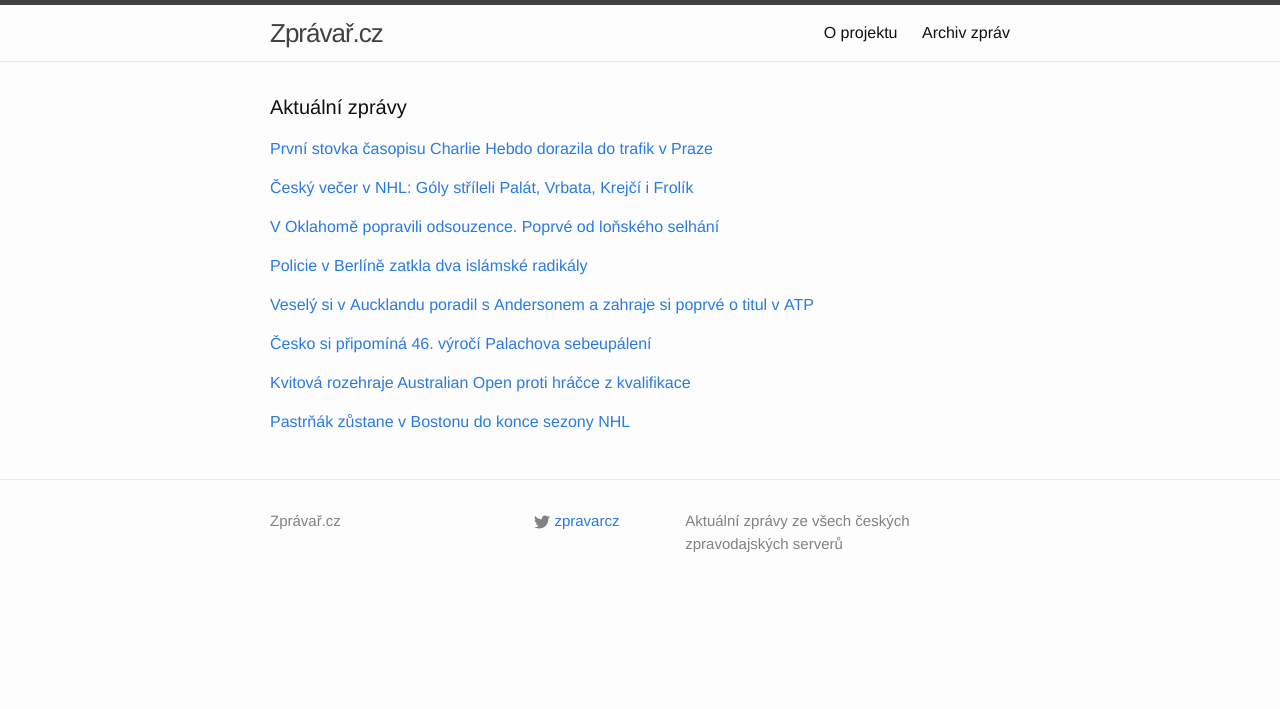
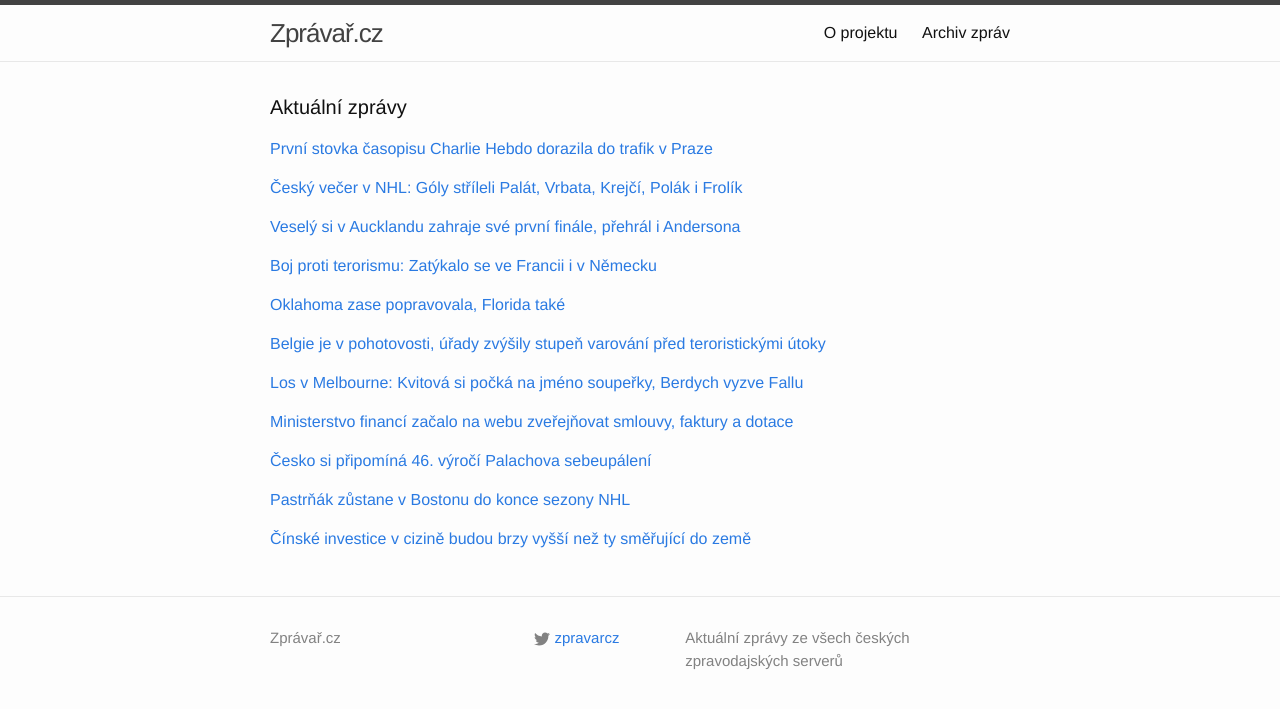
Before and after one commit to adliska/zpravar, a Jekyll site: the page built from index.html, in a window 1280 px wide. Shown: the top 709 px of the page. Built offline with Jekyll 4.4.1, drawn with Linux system fonts in a browser that asks for light colours.

Commit message:
zpravar news update

```diff
--- a/index.html
+++ b/index.html
@@ -19,9 +19,10 @@
 <li><a href=http://www.ceskenoviny.cz/zpravy/zpravy/casopis-charlie-hebdo-lze-koupit-i-v-cesku-dorazila-prvni-stovka/1169563>Časopis Charlie Hebdo lze koupit i v Česku, dorazila první stovka - www.ceskenoviny.cz</a></li>
 <li><a href=http://www.lidovky.cz/casopis-charlie-hebdo-bude-v-cesku-za-140-korun-vyjde-zrejme-pristi-tyden-13e-/media.aspx?c=A150115_155924_ln-media_rof>Časopis Charlie Hebdo bude v Česku za 140 korun. Vyjde zřejmě příští týden  - www.lidovky.cz</a></li>
 </ul>
-</div><p><a href="javascript:;" onclick="toggle_visibility('zpravy1')">Český večer v NHL: Góly stříleli Palát, Vrbata, Krejčí i Frolík</a></p>
+</div><p><a href="javascript:;" onclick="toggle_visibility('zpravy1')">Český večer v NHL: Góly stříleli Palát, Vrbata, Krejčí, Polák i Frolík</a></p>
 <div id="zpravy1" style="display:none">
 <ul>
+<li><a href=http://www.tyden.cz/rubriky/sport/hokej/nhl/cesky-vecer-v-nhl-goly-strileli-palat-vrbata-krejci-polak-i-frolik_330296.html>Český večer v NHL: Góly stříleli Palát, Vrbata, Krejčí, Polák i Frolík - www.tyden.cz</a></li>
 <li><a href=http://www.tyden.cz/rubriky/sport/hokej/nhl/cesky-vecer-v-nhl-goly-strileli-palat-vrbata-krejci-i-frolik_330296.html>Český večer v NHL: Góly stříleli Palát, Vrbata, Krejčí i Frolík - www.tyden.cz</a></li>
 <li><a href=http://www.rozhlas.cz/_zprava/ondrejove-palat-a-pavelec-zarili-v-nhl-trefilo-se-5-cechu--1444262>Ondřejové Palát a Pavelec zářili v NHL, trefilo se 5 Čechů - www.rozhlas.cz</a></li>
 <li><a href=http://hokej.idnes.cz/palat-se-blyskl-dvema-goly-dcp-/nhl.aspx?c=A150116_072900_nhl_Mkr>Palát se blýskl dvěma góly, brankáři Mrázek s Pavelcem vychytali výhry - hokej.idnes.cz</a></li>
@@ -29,46 +30,75 @@
 <li><a href=http://www.denik.cz/hokej/palat-dal-dva-goly-k-vyhram-prispeli-i-vrbata-krejci-a-frolik-20150116.html>Palát dal dva góly, k výhrám přispěli i Vrbata, Krejčí a Frolík - www.denik.cz</a></li>
 <li><a href=http://www.sportovninoviny.cz/zpravy/palat-dal-dva-goly-k-vyhram-prispeli-i-vrbata-krejci-a-frolik/1169556>Palát dal dva góly, k výhrám přispěli i Vrbata, Krejčí a Frolík - www.sportovninoviny.cz</a></li>
 </ul>
-</div><p><a href="javascript:;" onclick="toggle_visibility('zpravy2')">V Oklahomě popravili odsouzence. Poprvé od loňského selhání</a></p>
+</div><p><a href="javascript:;" onclick="toggle_visibility('zpravy2')">Veselý si v Aucklandu zahraje své první finále, přehrál i Andersona</a></p>
 <div id="zpravy2" style="display:none">
 <ul>
+<li><a href=http://sport.idnes.cz/tenis-turnaje-hobart-auckland-jiri-vesely-fii-/tenis.aspx?c=A150116_090757_tenis_ten>Veselý si v Aucklandu zahraje své první finále, přehrál i Andersona - sport.idnes.cz</a></li>
+<li><a href=http://www.rozhlas.cz/_zprava/jiri-vesely-porazil-andersona-v-aucklandu-si-zahraje-o-prvni-titul--1444303>Jiří Veselý porazil Andersona, v Aucklandu si zahraje o první titul - www.rozhlas.cz</a></li>
+<li><a href=http://www.denik.cz/tenis/vesely-si-v-aucklandu-poradil-s-andersonem-a-zahraje-si-poprve-o-titul-v-atp-201.html>Veselý si v Aucklandu poradil s Andersonem a zahraje si poprvé o titul v ATP - www.denik.cz</a></li>
+<li><a href=http://sport.aktualne.cz/dalsi-finale-vesely-si-zahraje-poprve-na-atp-o-titul/r~04bc279c9d5711e4ab15002590604f2e/>Další finále! Veselý si zahraje poprvé na ATP o titul - sport.aktualne.cz</a></li>
+<li><a href=http://www.sportovninoviny.cz/zpravy/tenista-vesely-si-v-aucklandu-zahraje-poprve-na-atp-o-titul/1169606>Tenista Veselý si v Aucklandu zahraje poprvé na ATP o titul - www.sportovninoviny.cz</a></li>
+</ul>
+</div><p><a href="javascript:;" onclick="toggle_visibility('zpravy3')">Boj proti terorismu: Zatýkalo se ve Francii i v Německu</a></p>
+<div id="zpravy3" style="display:none">
+<ul>
+<li><a href=http://www.ceskatelevize.cz/ct24/svet/298380-boj-proti-terorismu-zatykalo-se-ve-francii-i-v-nemecku/>Boj proti terorismu: Zatýkalo se ve Francii i v Německu - www.ceskatelevize.cz</a></li>
+<li><a href=http://www.novinky.cz/zahranicni/evropa/358938-podezrele-z-terorismu-zatykali-v-belgii-francii-i-nemecku.html>Podezřelé z terorismu zatýkali v Belgii, Francii i Německu - www.novinky.cz</a></li>
+<li><a href=http://www.lidovky.cz/policie-v-berline-zatkla-dva-islamske-radikaly-fqi-/zpravy-svet.aspx?c=A150116_092207_ln_zahranici_rof>Policie v Berlíně zatkla dva islámské radikály  - www.lidovky.cz</a></li>
+<li><a href=http://zahranicni.ihned.cz/evropa-slovensko/c1-63391760-berlinska-policie-zatkla-dva-muslimy-verbovali-muze-do-svate-valky>Berlínská policie zatkla dva muslimy, verbovali muže do "svaté války" - zahranicni.ihned.cz</a></li>
+<li><a href=http://www.ceskenoviny.cz/zpravy/zpravy/policie-v-berline-zatkla-dva-muze-udajne-podporovali-is/1169597>Policie v Berlíně zatkla dva muže, údajně podporovali IS - www.ceskenoviny.cz</a></li>
+</ul>
+</div><p><a href="javascript:;" onclick="toggle_visibility('zpravy4')">Oklahoma zase popravovala, Florida také </a></p>
+<div id="zpravy4" style="display:none">
+<ul>
+<li><a href=http://www.novinky.cz/zahranicni/amerika/358925-oklahoma-zase-popravovala-florida-take.html>Oklahoma zase popravovala, Florida také  - www.novinky.cz</a></li>
 <li><a href=http://zpravy.aktualne.cz/zahranici/oklahoma-po-jarnim-selhani-znovu-popravila-odsouzence/r~604ca4709d4711e4bdad0025900fea04/>V Oklahomě popravili odsouzence. Poprvé od loňského selhání - zpravy.aktualne.cz</a></li>
 <li><a href=http://zpravy.idnes.cz/poprava-vraha-11mesicni-holcicky-dn9-/zahranicni.aspx?c=A150116_065349_zahranicni_skr>V Oklahomě provedli první popravu od loňského dubna, kdy se nepovedla - zpravy.idnes.cz</a></li>
 <li><a href=http://www.novinky.cz/zahranicni/amerika/358925-oklahoma-zase-popravovala-florida-taky.html>Oklahoma zase popravovala, Florida taky  - www.novinky.cz</a></li>
 </ul>
-</div><p><a href="javascript:;" onclick="toggle_visibility('zpravy3')">Policie v Berlíně zatkla dva islámské radikály </a></p>
-<div id="zpravy3" style="display:none">
+</div><p><a href="javascript:;" onclick="toggle_visibility('zpravy5')">Belgie je v pohotovosti, úřady zvýšily stupeň varování před teroristickými útoky</a></p>
+<div id="zpravy5" style="display:none">
 <ul>
-<li><a href=http://www.lidovky.cz/policie-v-berline-zatkla-dva-islamske-radikaly-fqi-/zpravy-svet.aspx?c=A150116_092207_ln_zahranici_rof>Policie v Berlíně zatkla dva islámské radikály  - www.lidovky.cz</a></li>
-<li><a href=http://zahranicni.ihned.cz/evropa-slovensko/c1-63391760-berlinska-policie-zatkla-dva-muslimy-verbovali-muze-do-svate-valky>Berlínská policie zatkla dva muslimy, verbovali muže do "svaté války" - zahranicni.ihned.cz</a></li>
-<li><a href=http://www.ceskenoviny.cz/zpravy/zpravy/policie-v-berline-zatkla-dva-muze-udajne-podporovali-is/1169597>Policie v Berlíně zatkla dva muže, údajně podporovali IS - www.ceskenoviny.cz</a></li>
+<li><a href=http://www.rozhlas.cz/_zprava/belgie-je-v-pohotovosti-urady-zvysily-stupen-varovani-pred-teroristickymi-utoky--1444258>Belgie je v pohotovosti, úřady zvýšily stupeň varování před teroristickými útoky - www.rozhlas.cz</a></li>
+<li><a href=http://www.rozhlas.cz/_zprava/belgie-je-pohotovosti-urady-zvysily-stupen-varovani-pred-teroristickymi-utoky--1444258>Belgie je pohotovosti, úřady zvýšily stupeň varování před teroristickými útoky - www.rozhlas.cz</a></li>
+<li><a href=http://www.rozhlas.cz/_zprava/belgicka-policie-pry-na-posledni-chvili-zabranila-teroristickemu-utoku-pri-akci-zabila-2-lidi--1444238>Belgická policie prý na poslední chvíli zabránila teroristickému útoku. Při akci zabila 2 lidi - www.rozhlas.cz</a></li>
+<li><a href=http://www.rozhlas.cz/_zprava/belgicka-policie-pry-jen-tesne-zabranila-teroristickym-utokum-pri-akci-zabila-2-lidi--1444238>Belgická policie prý jen těsně zabránila teroristickým útokům. Při akci zabila 2 lidi - www.rozhlas.cz</a></li>
 </ul>
-</div><p><a href="javascript:;" onclick="toggle_visibility('zpravy4')">Veselý si v Aucklandu poradil s Andersonem a zahraje si poprvé o titul v ATP</a></p>
-<div id="zpravy4" style="display:none">
+</div><p><a href="javascript:;" onclick="toggle_visibility('zpravy6')">Los v Melbourne: Kvitová si počká na jméno soupeřky, Berdych vyzve Fallu</a></p>
+<div id="zpravy6" style="display:none">
 <ul>
-<li><a href=http://www.denik.cz/tenis/vesely-si-v-aucklandu-poradil-s-andersonem-a-zahraje-si-poprve-o-titul-v-atp-201.html>Veselý si v Aucklandu poradil s Andersonem a zahraje si poprvé o titul v ATP - www.denik.cz</a></li>
-<li><a href=http://sport.aktualne.cz/dalsi-finale-vesely-si-zahraje-poprve-na-atp-o-titul/r~04bc279c9d5711e4ab15002590604f2e/>Další finále! Veselý si zahraje poprvé na ATP o titul - sport.aktualne.cz</a></li>
-<li><a href=http://www.sportovninoviny.cz/zpravy/tenista-vesely-si-v-aucklandu-zahraje-poprve-na-atp-o-titul/1169606>Tenista Veselý si v Aucklandu zahraje poprvé na ATP o titul - www.sportovninoviny.cz</a></li>
+<li><a href=http://www.denik.cz/tenis/los-v-melbourne-kvitova-si-pocka-na-jmeno-souperky-berdych-vyzve-fallu-20150116.html>Los v Melbourne: Kvitová si počká na jméno soupeřky, Berdych vyzve Fallu - www.denik.cz</a></li>
+<li><a href=http://www.sportovninoviny.cz/zpravy/kvitova-rozehraje-australian-open-proti-hracce-z-kvalifikace/1169560>Kvitová rozehraje Australian Open proti hráčce z kvalifikace - www.sportovninoviny.cz</a></li>
+<li><a href=http://sport.idnes.cz/los-australian-open-2015-tenis-dgj-/tenis.aspx?c=A150116_011713_tenis_tny>Kvitová vyzve v 1. kole v Melbourne kvalifikantku, Berdycha čeká Falla - sport.idnes.cz</a></li>
+<li><a href=http://sport.aktualne.cz/los-australian-open/r~12000f3c9d0b11e4b98c002590604f2e/>Los Australian Open: Berdych proti Kolumbijci, Kvitová čeká - sport.aktualne.cz</a></li>
 </ul>
-</div><p><a href="javascript:;" onclick="toggle_visibility('zpravy5')">Česko si připomíná 46. výročí Palachova sebeupálení</a></p>
-<div id="zpravy5" style="display:none">
+</div><p><a href="javascript:;" onclick="toggle_visibility('zpravy7')">Ministerstvo financí začalo na webu zveřejňovat smlouvy, faktury a dotace</a></p>
+<div id="zpravy7" style="display:none">
+<ul>
+<li><a href=http://www.novinky.cz/domaci/358942-ministerstvo-financi-zacalo-na-webu-zverejnovat-smlouvy-faktury-a-dotace.html>Ministerstvo financí začalo na webu zveřejňovat smlouvy, faktury a dotace - www.novinky.cz</a></li>
+<li><a href=http://domaci.ihned.cz/c1-63391970-ministerstvo-financi-se-otevira-jako-prvni-dalo-vsechny-faktury-na-web-i-ucet-za-pecivo>Ministerstvo financí se otevírá. Jako první dalo všechny faktury na web. I účet za pečivo - domaci.ihned.cz</a></li>
+<li><a href=http://domaci.ihned.cz/c1-63391970-ministerstvo-financi-se-otevira-jako-prvni-dalo-vsechny-faktury-na-web>Ministerstvo financí se otevírá. Jako první dalo všechny faktury na web - domaci.ihned.cz</a></li>
+<li><a href=http://www.denik.cz/z_domova/mf-otevrelo-novy-portal-zverejnuje-smlouvy-a-faktury-20150116.html>Ministerstvo financí spustilo nový portál, zveřejňuje smlouvy a faktury - www.denik.cz</a></li>
+</ul>
+</div><p><a href="javascript:;" onclick="toggle_visibility('zpravy8')">Česko si připomíná 46. výročí Palachova sebeupálení</a></p>
+<div id="zpravy8" style="display:none">
 <ul>
 <li><a href=http://www.ceskatelevize.cz/ct24/domaci/298370-cesko-si-pripomina-46-vyroci-palachova-sebeupaleni/>Česko si připomíná 46. výročí Palachova sebeupálení - www.ceskatelevize.cz</a></li>
 <li><a href=http://www.novinky.cz/domaci/358927-pietni-akce-pripomenou-vyroci-palachova-sebeupaleni.html>Pietní akce připomenou výročí Palachova sebeupálení - www.novinky.cz</a></li>
 <li><a href=http://www.ceskenoviny.cz/zpravy/zpravy/k-46-vyroci-palachova-sebeupaleni-se-porada-rada-pietnich-akci/1169537>K 46. výročí Palachova sebeupálení se pořádá řada pietních akcí - www.ceskenoviny.cz</a></li>
 </ul>
-</div><p><a href="javascript:;" onclick="toggle_visibility('zpravy6')">Kvitová rozehraje Australian Open proti hráčce z kvalifikace</a></p>
-<div id="zpravy6" style="display:none">
-<ul>
-<li><a href=http://www.sportovninoviny.cz/zpravy/kvitova-rozehraje-australian-open-proti-hracce-z-kvalifikace/1169560>Kvitová rozehraje Australian Open proti hráčce z kvalifikace - www.sportovninoviny.cz</a></li>
-<li><a href=http://sport.idnes.cz/los-australian-open-2015-tenis-dgj-/tenis.aspx?c=A150116_011713_tenis_tny>Kvitová vyzve v 1. kole v Melbourne kvalifikantku, Berdycha čeká Falla - sport.idnes.cz</a></li>
-<li><a href=http://sport.aktualne.cz/los-australian-open/r~12000f3c9d0b11e4b98c002590604f2e/>Los Australian Open: Berdych proti Kolumbijci, Kvitová čeká - sport.aktualne.cz</a></li>
-</ul>
-</div><p><a href="javascript:;" onclick="toggle_visibility('zpravy7')">Pastrňák zůstane v Bostonu do konce sezony NHL</a></p>
-<div id="zpravy7" style="display:none">
+</div><p><a href="javascript:;" onclick="toggle_visibility('zpravy9')">Pastrňák zůstane v Bostonu do konce sezony NHL</a></p>
+<div id="zpravy9" style="display:none">
 <ul>
 <li><a href=http://www.denik.cz/hokej/pastrnak-zustane-v-bostonu-do-konce-sezony-nhl-20150116.html>Pastrňák zůstane v Bostonu do konce sezony NHL - www.denik.cz</a></li>
 <li><a href=http://sport.aktualne.cz/pastrnak-zustava-v-nhl-boston-si-ho-necha-do-konce-sezony/r~2196d8389d4f11e486b9002590604f2e/>Pastrňák zůstává v NHL. Boston si ho nechá do konce sezony - sport.aktualne.cz</a></li>
 <li><a href=http://www.sportovninoviny.cz/zpravy/pastrnak-zustane-v-bostonu-do-konce-sezony-nhl/1169573>Pastrňák zůstane v Bostonu do konce sezony NHL - www.sportovninoviny.cz</a></li>
 </ul>
+</div><p><a href="javascript:;" onclick="toggle_visibility('zpravy10')">Čínské investice v cizině budou brzy vyšší než ty směřující do země</a></p>
+<div id="zpravy10" style="display:none">
+<ul>
+<li><a href=http://zpravy.e15.cz/burzy-a-trhy/makroekonomicka-data/cinske-investice-v-cizine-budou-brzy-vyssi-nez-ty-smerujici-do-zeme-1153744>Čínské investice v cizině budou brzy vyšší než ty směřující do země - zpravy.e15.cz</a></li>
+<li><a href=http://zpravy.e15.cz/zahranicni/ekonomika/investice-v-cine-zvolnuji-silne-rostou-cinske-investice-v-cizine-1153737>Investice v Číně zvolňují, silně rostou čínské investice v cizině - zpravy.e15.cz</a></li>
+<li><a href=http://www.financninoviny.cz/zpravodajstvi/zpravy/investice-v-cine-zvolnuji-silne-rostou-cinske-investice-v-cizine/1169577>Investice v Číně zvolňují, silně rostou čínské investice v cizině - www.financninoviny.cz</a></li>
+</ul>
 </div></div>
```
